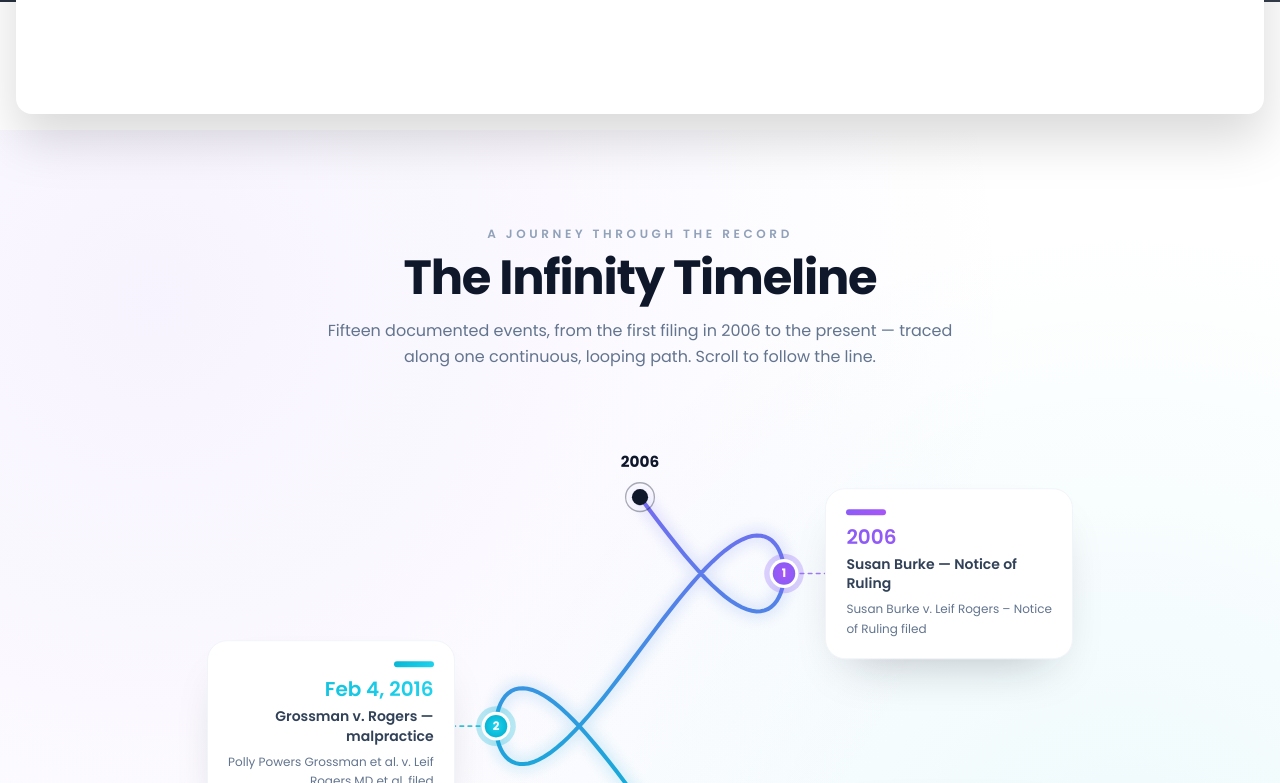
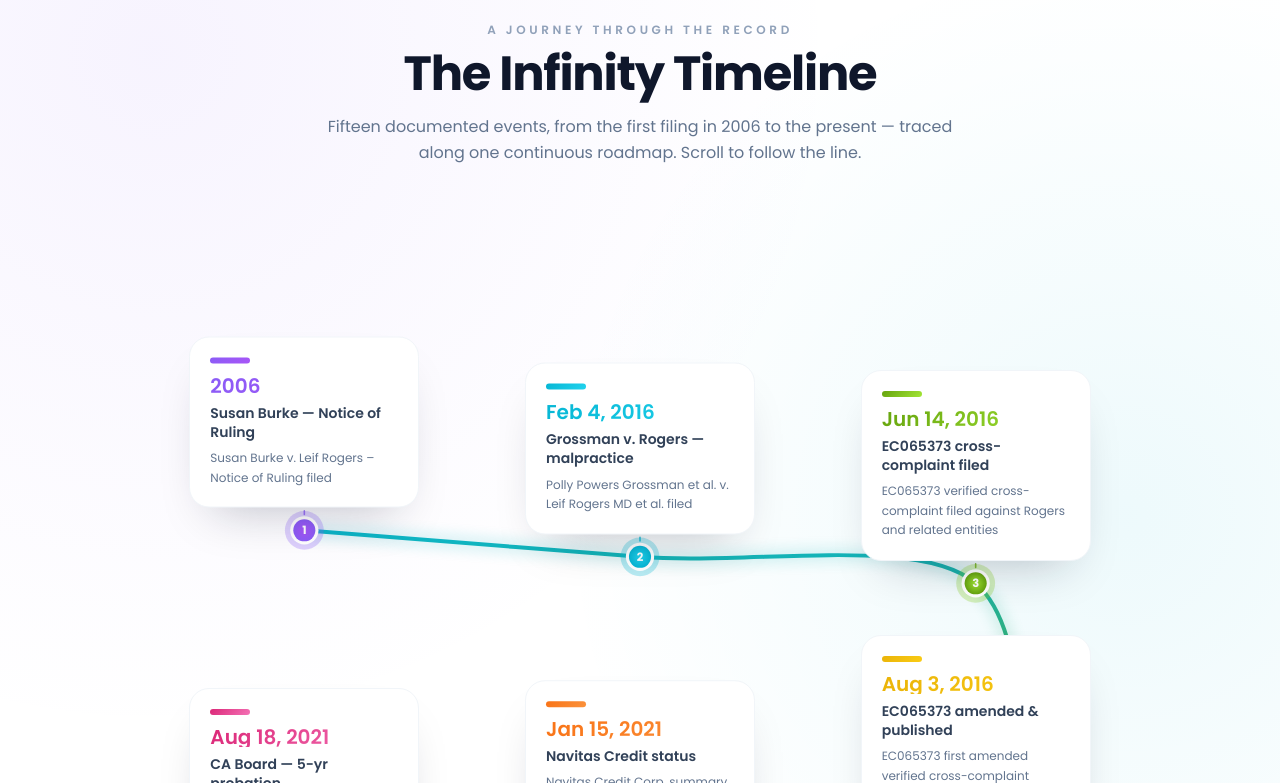
Before and after one commit to moviesstoriesltd/theifRogers, a Next.js app: page / in a window 1280 px wide. Shown: the part 1697-2480 px from the top of the page. Built offline with nearby package versions, Linux system fonts and the light colour scheme.

Commit message:
Timeline design change

```diff
--- a/src/components/infinityTimeline/InfinityCard.jsx
+++ b/src/components/infinityTimeline/InfinityCard.jsx
@@ -18,7 +18,7 @@ const InfinityCard = ({ node, event, index, isActive, onEnter, onLeave, variant
       transition={{ duration: 0.5, ease: [0.22, 1, 0.36, 1] }}
       className="rounded-[20px] border border-slate-100 bg-white p-4 lg:p-5"
       style={{
-        textAlign: variant === "floating" && node?.side === "left" ? "right" : "left",
+        textAlign: "left",
         boxShadow: isActive
           ? `0 30px 60px -20px ${color.glow}, 0 12px 24px -14px rgba(15,23,42,0.22)`
           : "0 24px 50px -24px rgba(15,23,42,0.28)",
@@ -26,7 +26,7 @@ const InfinityCard = ({ node, event, index, isActive, onEnter, onLeave, variant
     >
       <span
         className="block h-1.5 w-10 rounded-full"
-        style={{ background: gradient, marginLeft: variant === "floating" && node?.side === "left" ? "auto" : 0 }}
+        style={{ background: gradient }}
       />
       <p
         className="mt-3 text-lg font-semibold leading-none lg:text-xl"
@@ -34,10 +34,10 @@ const InfinityCard = ({ node, event, index, isActive, onEnter, onLeave, variant
       >
         {event.label}
       </p>
-      <p className="mt-2 text-[13px] font-semibold leading-snug text-slate-700 lg:text-sm">
+      <p className="mt-2 line-clamp-2 text-[13px] font-semibold leading-snug text-slate-700 lg:text-sm">
         {event.tag}
       </p>
-      <p className="mt-1.5 text-xs leading-relaxed text-slate-500">
+      <p className="mt-1.5 line-clamp-3 text-xs leading-relaxed text-slate-500">
         {event.title}
       </p>
     </motion.div>
@@ -48,15 +48,15 @@ const InfinityCard = ({ node, event, index, isActive, onEnter, onLeave, variant
     return <div className="w-full">{Inner}</div>;
   }
 
-  // ---- Floating (positioned over the SVG) ----
-  const centerX = `translateX(${node.side === "left" ? "-100%" : "0"})`;
+  // ---- Floating (positioned over the SVG, above or below the node) ----
+  const centerY = node.placement === "up" ? "translateY(-100%)" : "translateY(0)";
   return (
     <div
-      className="absolute w-[200px] lg:w-[248px]"
+      className="absolute w-[190px] lg:w-[230px]"
       style={{
         left: `${node.anchorLeftPct}%`,
         top: `${node.anchorTopPct}%`,
-        transform: `${centerX} translateY(-50%)`,
+        transform: `translateX(-50%) ${centerY}`,
       }}
     >
       {Inner}
--- a/src/components/infinityTimeline/InfinityNode.jsx
+++ b/src/components/infinityTimeline/InfinityNode.jsx
@@ -17,12 +17,12 @@ const InfinityNode = ({ node, reached, current, onEnter, onLeave }) => {
         </radialGradient>
       </defs>
 
-      {/* Connector from the tip out to its card */}
+      {/* Connector from the node out to its card (above / below) */}
       <line
         x1={node.x}
         y1={node.y}
         x2={node.anchorX}
-        y2={node.y}
+        y2={node.anchorY}
         stroke={color.from}
         strokeWidth={current ? 3 : 1.8}
         strokeLinecap="round"
--- a/src/components/infinityTimeline/InfinityTimeline.jsx
+++ b/src/components/infinityTimeline/InfinityTimeline.jsx
@@ -72,15 +72,15 @@ const InfinityTimeline = () => {
           </h2>
           <p className="mt-4 text-sm leading-relaxed text-slate-500 sm:text-base">
             Fifteen documented events, from the first filing in 2006 to the
-            present — traced along one continuous, looping path. Scroll to follow
-            the line.
+            present — traced along one continuous roadmap. Scroll to follow the
+            line.
           </p>
         </motion.div>
 
         {/* ---- Infinity curve (tablet + desktop) ---- */}
         <div className="hidden md:block">
           <div
-            className="relative mx-auto w-full max-w-[720px] lg:max-w-[900px]"
+            className="relative mx-auto w-full max-w-[860px] lg:max-w-[1060px]"
             style={{ aspectRatio: `${inf.width} / ${Math.round(inf.height)}` }}
           >
             <svg
@@ -91,23 +91,6 @@ const InfinityTimeline = () => {
               aria-label="Infinity-shaped timeline of public-record events from 2006 to 2026"
             >
               <InfinityPath path={inf.path} height={inf.height} pathLength={pathLength} />
-
-              {/* START marker at the top center */}
-              <g>
-                <text
-                  x={inf.start.x}
-                  y={inf.start.y - 34}
-                  textAnchor="middle"
-                  fontSize={17}
-                  fontWeight="700"
-                  fill="#0f172a"
-                  style={{ fontFamily: "var(--font-poppins), sans-serif" }}
-                >
-                  2006
-                </text>
-                <circle cx={inf.start.x} cy={inf.start.y} r={9} fill="#0f172a" />
-                <circle cx={inf.start.x} cy={inf.start.y} r={16} fill="none" stroke="#0f172a" strokeWidth="1.5" opacity="0.35" />
-              </g>
 
               {/* Numbered markers */}
               {inf.nodes.map((node) => (
--- a/src/components/infinityTimeline/infinityGeometry.js
+++ b/src/components/infinityTimeline/infinityGeometry.js
@@ -1,68 +1,85 @@
-// Generate a continuous, vertically-stacked infinity (∞) braid — a lemniscate
-// column that begins at the top center and descends through repeated loops.
+// Serpentine "roadmap" layout — a boustrophedon grid of milestones.
 //
-//   x(t) = cx + A·sin(t)
-//   y(t) = yStart + C·t + (A/2)·sin(2t)
-//
-// With A > C the strands overlap and self-cross once per loop, producing the
-// stacked-∞ look. Milestones are placed at the loop tips (t = π/2 + kπ), which
-// alternate right / left and sit exactly on the curve.
+// Cards are laid out 3 per row on desktop. Odd rows read left → right and
+// slope gently downward; even rows read right → left and slope down again,
+// so the connecting line snakes down the page like a road with rounded
+// U-turns at each row end. Milestones sit on the road; their cards float
+// above / below alternately so they never cover the line.
+
+const COLS = 3;
 
 export function buildInfinity({
   count,
-  width = 1000,
-  cx = 500,
-  A = 160,
-  C = 54,
-  yStart = 70,
-  tailPad = 70,
+  width = 1200,
+  colX = [220, 600, 980],
+  topY = 340, // room for the first band of cards above the road
+  rowH = 360, // vertical distance between road rows (one card band each)
+  slope = 60, // how far a row drops from its start to its end
+  anchorGap = 26, // gap between a node and the card it anchors
+  bottomPad = 90,
 }) {
-  const x = (t) => cx + A * Math.sin(t);
-  const y = (t) => yStart + C * t + (A / 2) * Math.sin(2 * t);
+  const rows = Math.ceil(count / COLS);
 
-  const tEnd = Math.PI / 2 + (count - 1) * Math.PI + Math.PI / 2;
-  const height = y(tEnd) + tailPad;
-
-  // Milestone tips.
+  // --- Node points, in chronological (reading) order ---
+  // Every card floats ABOVE its node so consecutive rows never collide:
+  // each row's cards sit in the empty band above that row's road.
+  const pts = [];
   const nodes = [];
-  for (let k = 0; k < count; k++) {
-    const t = Math.PI / 2 + k * Math.PI;
-    const side = Math.sin(t) > 0 ? "right" : "left";
-    const nx = x(t);
-    const ny = y(t);
-    // Card anchor sits a little further out along the tip's side.
-    const anchorX = side === "right" ? nx + 46 : nx - 46;
-    nodes.push({
-      index: k,
-      number: k + 1,
-      t,
-      x: nx,
-      y: ny,
-      side,
-      anchorX,
-      tFrac: t / tEnd,
-      leftPct: (nx / width) * 100,
-      topPct: (ny / height) * 100,
-      anchorLeftPct: (anchorX / width) * 100,
-      anchorTopPct: (ny / height) * 100,
-    });
+  for (let i = 0; i < count; i++) {
+    const r = Math.floor(i / COLS);
+    const j = i % COLS; // position within the row, in reading order
+    const ltr = r % 2 === 0;
+    const x = ltr ? colX[j] : colX[COLS - 1 - j];
+    const y = topY + r * rowH + (j / (COLS - 1)) * slope;
+    nodes.push({ index: i, number: i + 1, x, y, placement: "up" });
+    pts.push({ x, y });
   }
 
-  // Dense polyline → smooth path string.
-  const samples = Math.ceil((tEnd / Math.PI) * 60);
-  let path = "";
-  for (let i = 0; i <= samples; i++) {
-    const t = (tEnd * i) / samples;
-    path += `${i === 0 ? "M" : "L"}${x(t).toFixed(2)} ${y(t).toFixed(2)} `;
+  const height = topY + (rows - 1) * rowH + slope + bottomPad;
+
+  // Cumulative chord length → scroll-progress fraction per node.
+  const cum = [0];
+  for (let i = 1; i < pts.length; i++) {
+    cum.push(cum[i - 1] + Math.hypot(pts[i].x - pts[i - 1].x, pts[i].y - pts[i - 1].y));
   }
+  const total = cum[cum.length - 1] || 1;
+
+  nodes.forEach((n, i) => {
+    const anchorY = n.placement === "up" ? n.y - anchorGap : n.y + anchorGap;
+    n.tFrac = cum[i] / total;
+    n.anchorX = n.x;
+    n.anchorY = anchorY;
+    n.leftPct = (n.x / width) * 100;
+    n.topPct = (n.y / height) * 100;
+    n.anchorLeftPct = (n.x / width) * 100;
+    n.anchorTopPct = (anchorY / height) * 100;
+  });
 
   return {
-    path,
+    path: catmullRom(pts),
     nodes,
     width,
     height,
-    tEnd,
-    start: { x: x(0), y: y(0) },
-    end: { x: x(tEnd), y: y(tEnd) },
+    start: pts[0] || { x: 0, y: 0 },
+    end: pts[pts.length - 1] || { x: 0, y: 0 },
   };
 }
+
+// Smooth Catmull-Rom spline through the points → SVG path. The outward-bulging
+// control points at row ends give the road its rounded U-turns.
+function catmullRom(p) {
+  if (p.length < 2) return p.length ? `M${p[0].x} ${p[0].y}` : "";
+  let d = `M${p[0].x.toFixed(2)} ${p[0].y.toFixed(2)} `;
+  for (let i = 0; i < p.length - 1; i++) {
+    const p0 = p[i - 1] || p[i];
+    const p1 = p[i];
+    const p2 = p[i + 1];
+    const p3 = p[i + 2] || p2;
+    const c1x = p1.x + (p2.x - p0.x) / 6;
+    const c1y = p1.y + (p2.y - p0.y) / 6;
+    const c2x = p2.x - (p3.x - p1.x) / 6;
+    const c2y = p2.y - (p3.y - p1.y) / 6;
+    d += `C${c1x.toFixed(2)} ${c1y.toFixed(2)} ${c2x.toFixed(2)} ${c2y.toFixed(2)} ${p2.x.toFixed(2)} ${p2.y.toFixed(2)} `;
+  }
+  return d;
+}
--- a/src/components/introduction/Introduction.jsx
+++ b/src/components/introduction/Introduction.jsx
@@ -11,11 +11,11 @@ const statusBadges = [
 const Introduction = () => {
   return (
     <div
-      className="flex max-lg:flex-col-reverse sm:justify-between pt-10 lg:pt-31.5 lg:mb-27.5 max-xl:gap-2 p-2 max-xxl:px-4"
+      className="flex max-lg:flex-col-reverse sm:justify-between pt-6 lg:pt-10 max-xl:gap-2 p-2 pb-0 max-xxl:px-4"
       id="introduction"
     >
-      <div className="w-full flex flex-col justify-between max-lg:text-center">
-        <div className="pt-13 me-31.5 w-full lg:w-auto transition-all duration-500">
+      <div className="w-full flex flex-col justify-center max-lg:text-center">
+        <div className="me-31.5 w-full lg:w-auto transition-all duration-500">
           <p className="text-3xl xxs:text-4xl sm:max-xl:text-5xl xl:text-6xl font-semibold w-full text-white">
             <span className="text-nowrap shrink-0 inline-block w-full">
               Thief Rogers, MD
```
